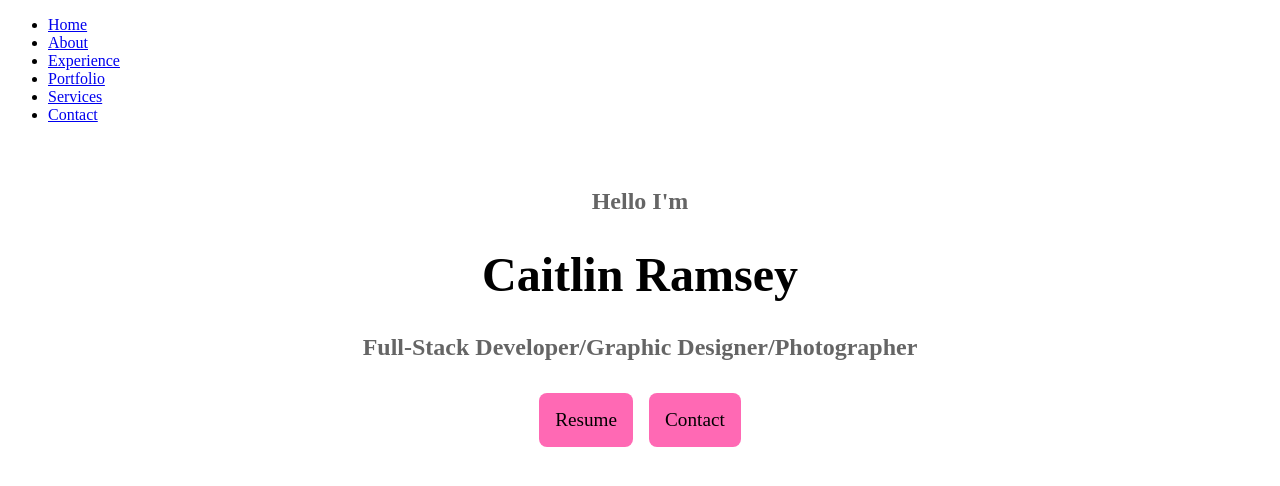
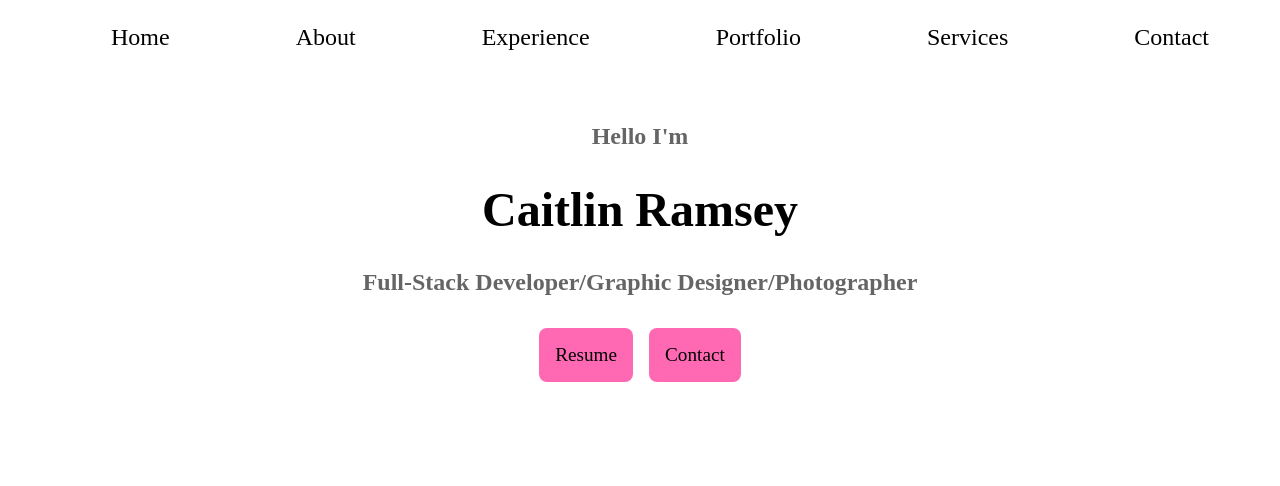
Before and after one commit to caitlinramsey/react-portfolio, a React (Vite) app: page / in a window 1280 px wide. Shown: the top 486 px of the page. Built offline with nearby package versions, Linux system fonts and the light colour scheme.

Commit message:
worked on navigation styling

```diff
--- a/src/components/nav/navigation.css
+++ b/src/components/nav/navigation.css
@@ -1,64 +1,30 @@
-/* :root {
-    --nav-background: pink;
-    --nav-icons: black;
-    --nav-hover: grey;
+:root {
+  --nav-text: black;
+  --nav-hover: hotpink;
 }
 
-nav {
-  background: var(--nav-background);
-  width: max-content;
-  padding: 0.7rem 1.7rem;
-  z-index: 2;
-  position: fixed;
-  left: 50%;
-  transform: translateX(-50%);
-  bottom: 3rem;
+.nav-tabs {
+  text-align: center;
+  font-size: 1.5rem;
   display: flex;
-  gap: 0.8rem;
-  border-radius: 3rem;
-  backdrop-filter: blur(5px);
+  justify-content: space-around;
 }
 
-nav a {
-    background: transparent;
-    padding: 0.9rem;
-    border-radius: 40%;
-    display: flex;
-    color: var(--nav-icons);
-    font-size: 1.1rem;
-  }
-
-  nav a:hover {
-    background: var(--nav-hover);
-  }
-
-  nav a.active {
-    background: var(--nav-background);
-    color: var(--nav-icons);
-  }
-
-  @media screen and (max-width: 400px) {
-      nav {
-      width: 98%;
-      padding: 0.5rem 1.5rem;
-      gap: 0.5rem;
-    }
-  } */
-
-:root {
-  --nav-text: black;
+.nav-tabs li {
+  list-style: none;
 }
 
-.tabs {
-  text-align: center;
+.nav-tabs a:hover {
+  color: var(--nav-hover);
 }
 
-.tabs li {
-  list-style: none;
-  display: inline;
-}
-
-.tabs a {
+.nav-tabs a {
   text-decoration: none;
   color: var(--nav-text);
 }
+
+.horizontal-line {
+  width: 100%;
+  height: 1px;
+  background: var(--nav-text);
+}
```
Also changed, not shown: src/components/nav/Navigation.jsx (+15 -34 lines).
